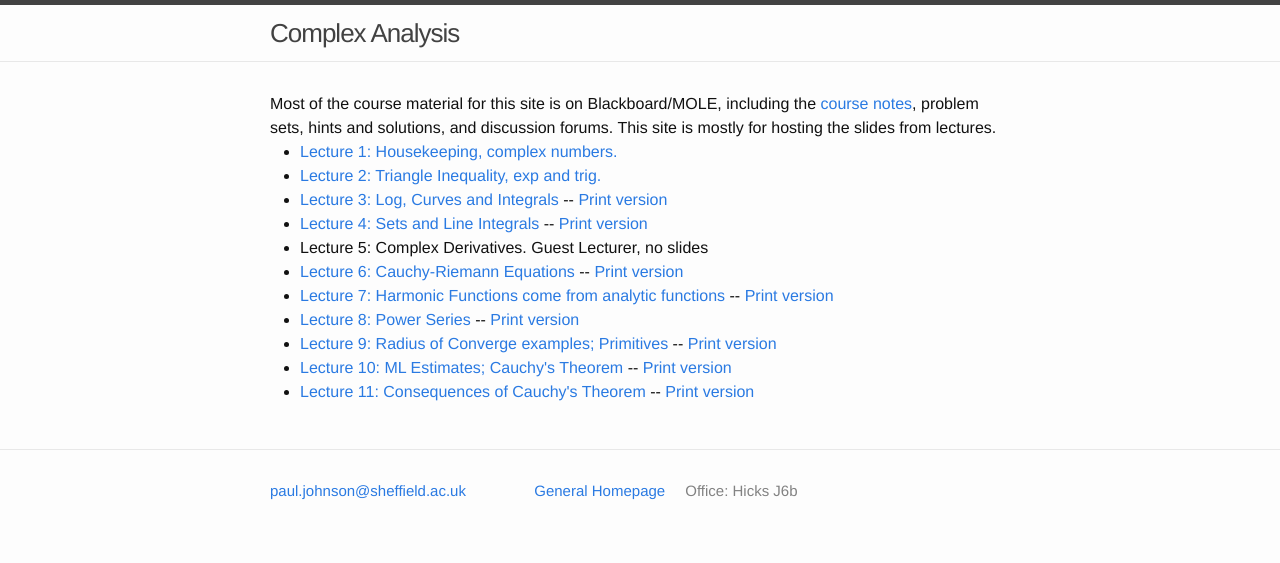
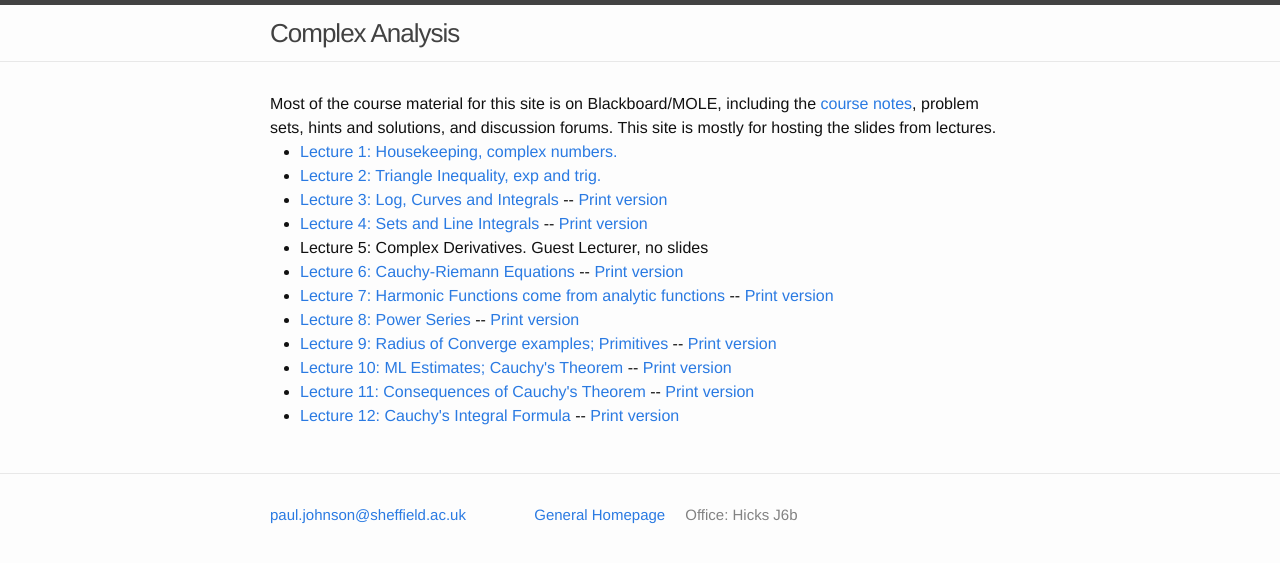
Before and after one commit to ptwiddle/MAS332-Complex-Analysis, a Jekyll site: the page built from index.html, in a window 1280 px wide. Shown: the top 563 px of the page. Built offline with Jekyll 4.4.1, drawn with Linux system fonts in a browser that asks for light colours.

Commit message:
Lecture 12

```diff
--- a/index.html
+++ b/index.html
@@ -17,7 +17,8 @@ layout: default
     <li> <a href="./Slides/Lecture8.pdf">Lecture 8: Power Series</a> -- <a href="./Slides/Lecture8Print.pdf">Print version</a> </li>
     <li> <a href="./Slides/Lecture9.pdf">Lecture 9: Radius of Converge examples; Primitives</a> -- <a href="./Slides/Lecture9Print.pdf">Print version</a> </li>
     <li> <a href="./Slides/Lecture10.pdf">Lecture 10: ML Estimates; Cauchy's Theorem</a> -- <a href="./Slides/Lecture10Print.pdf">Print version</a> </li>
-                  <li> <a href="./Slides/CauchyConsequences.pdf">Lecture 11: Consequences of Cauchy's Theorem</a> -- <a href="./Slides/CauchyConsequencesPrint.pdf">Print version</a> </li>
+    <li> <a href="./Slides/CauchyConsequences.pdf">Lecture 11: Consequences of Cauchy's Theorem</a> -- <a href="./Slides/CauchyConsequencesPrint.pdf">Print version</a> </li>
+    <li> <a href="./Slides/CauchyIntegralFormula.pdf">Lecture 12: Cauchy's Integral Formula</a> -- <a href="./Slides/CauchyIntegralFormulaPrint.pdf">Print version</a> </li>
 
 
   </ul>
```
Also changed, not shown: Slides/DistractedCauchy.jpg (added), 3 other files.
